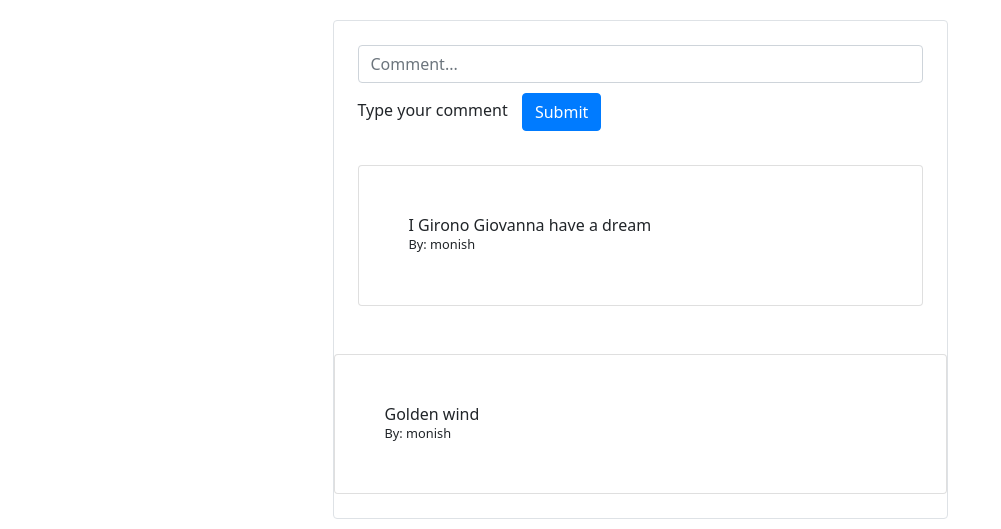
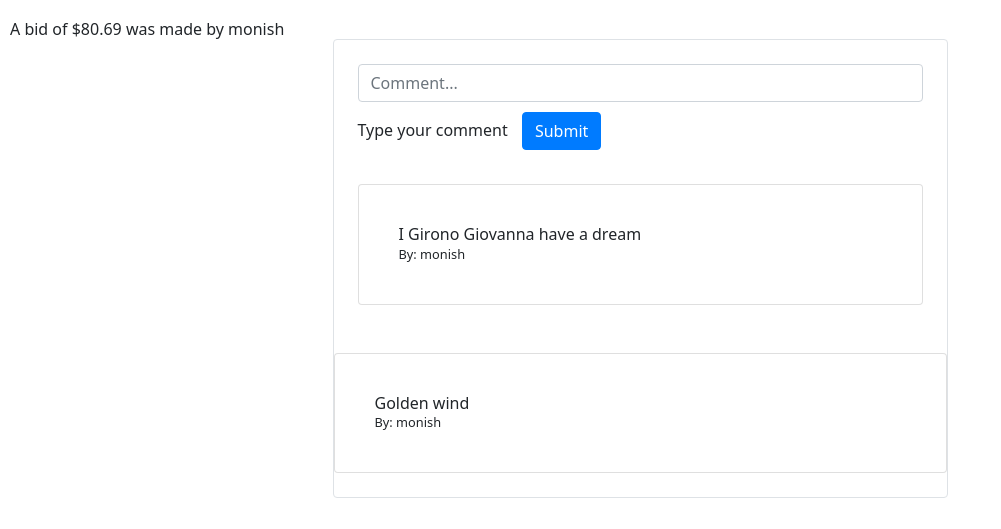
Before and after one commit to MONISHSHARMA080/commerce-50, a Django app: page /listing/1 in a window 1280 px wide. Shown: the part 630-1159 px from the top of the page, without its empty margins (0-1001 px from the left). After the commit the page ends 1128 px from the top, so only its background shows below. Run offline with Django 3.2, Linux system fonts and the light colour scheme; data comes from the database, SQL or seed files in the repository; both versions use the stored data as it was after the commit; some libraries are stand-ins or nearby versions.

Commit message:
bid works(modeland sending to listings) now iplementing further

```diff
--- a/auctions/admin.py
+++ b/auctions/admin.py
@@ -1,8 +1,9 @@
 from django.contrib import admin
-from .models import Category,User,Listings,Comment
+from .models import Category,User,Listings,Comment,Bid
 
 # Register your models here.
 admin.site.register(Listings)
 admin.site.register(User)
 admin.site.register(Category)
 admin.site.register(Comment)
+admin.site.register(Bid)
--- a/auctions/models.py
+++ b/auctions/models.py
@@ -34,3 +34,12 @@ class Comment(models.Model):
 
     def __str__(self):
         return f"{self.author} on {self.product}"
+
+class Bid(models.Model):
+    owner = models.ForeignKey(User, on_delete=models.CASCADE)
+    bid = models.DecimalField(max_digits=10, decimal_places=2, blank=True, null=True)
+    origin = models.DateTimeField(auto_now=True)
+    listing = models.ForeignKey(Listings, on_delete=models.CASCADE)
+
+    def __str__(self):
+        return f"{self.bid}"
--- a/auctions/templates/auctions/listing.html
+++ b/auctions/templates/auctions/listing.html
@@ -25,7 +25,7 @@
     <div style="background-color: rgb(53, 105, 65);" style="display: flex; flex-wrap: wrap; border-radius: 40px;">
             <h5 style="color: white">Categor: {{listing.category}}</h5>
             <img src="{{listing.imageUrl}}" alt="{{listing.name}}" style="border-radius: 40px;">
-            <h5 style="color: white">{{listing.price}}</h5>
+            <h5 style="color: white"> Price: ${{listing.price}}</h5>
             <br><br>
             <p style="font-weight: 900; color: white ;">{{listing.description}}</p>
             <br><br>
@@ -38,9 +38,30 @@
 </div>
 
 
+<!--bidings-->
+{% for bid in bids %}
+
+<h1>A bid of ${{bid.bid}} was made by {{bid.owner}}</h1>
+
+
+{% endfor %}
+
+
+
+
+
+
+
+
+
+
+
+
+
+
+
+
 <!--comments-->
-<!--comments add-->
-
 
 <!--comments (display)-->
 <div class="row d-flex justify-content-center">
@@ -49,6 +70,7 @@
       <div class="card-body p-4" >
 
  <div class="form-outline mb-4">
+  <!--comments add-->
    <form action="{% url 'add_comment' %}" method="post">
       {% csrf_token %}
       <input name="comment"  type="text"  class="form-control" placeholder="Comment..." />
@@ -60,7 +82,7 @@
 
   {% for comment in comments %}
         <div class="card mb-4">
-          <div class="card-body" style="padding: 50px;">
+          <div class="card-body" style="padding: 40px;">
             <h4>{{comment.comment}}</h4>
 
             <div class="d-flex justify-content-between">
--- a/auctions/urls.py
+++ b/auctions/urls.py
@@ -15,5 +15,5 @@ urlpatterns = [
     path("watchlist/<int:id>", views.addToWatchlist, name="add_watchlist"),
     path("remove_from_watchlist/<int:id>", views.removeWatchlist, name="remove_watchlist"),
     path("add_comment/", views.comment, name="add_comment"),
-    #path("new/", views., name=""),
+    # path("new/", views., name=""),
 ]
--- a/auctions/views.py
+++ b/auctions/views.py
@@ -1,4 +1,4 @@
-#
+# cd commerce_new/commerce
 # python manage.py runserver
 # git commit -am ""
 # git push origin main
@@ -10,7 +10,7 @@ from django.http import HttpResponse, HttpResponseRedirect
 from django.shortcuts import render
 from django.urls import reverse
 from django.contrib.auth.decorators import login_required
-from .models import User,Listings,Category,Comment
+from .models import User,Listings,Category,Comment,Bid
 
 
 def index(request):
@@ -105,7 +105,9 @@ def listing(request, id):
     listing = Listings.objects.get(id=id)
     listing_watchlst = listing.watchlist.filter(id=request.user.id).exists()
     comments = Comment.objects.filter(product=listing)
-    return render(request, "auctions/listing.html" , {"listing":listing , "exists":listing_watchlst , "comments":comments })
+    bids = Bid.objects.filter(listing=id)
+    return render(request, "auctions/listing.html" , {"listing":listing , "exists":listing_watchlst ,
+                                                      "comments":comments , "bids":bids})
 
 @login_required(login_url='auctions/login.html')
 def watchlist(request):
```
Also changed, not shown: db.sqlite3.
